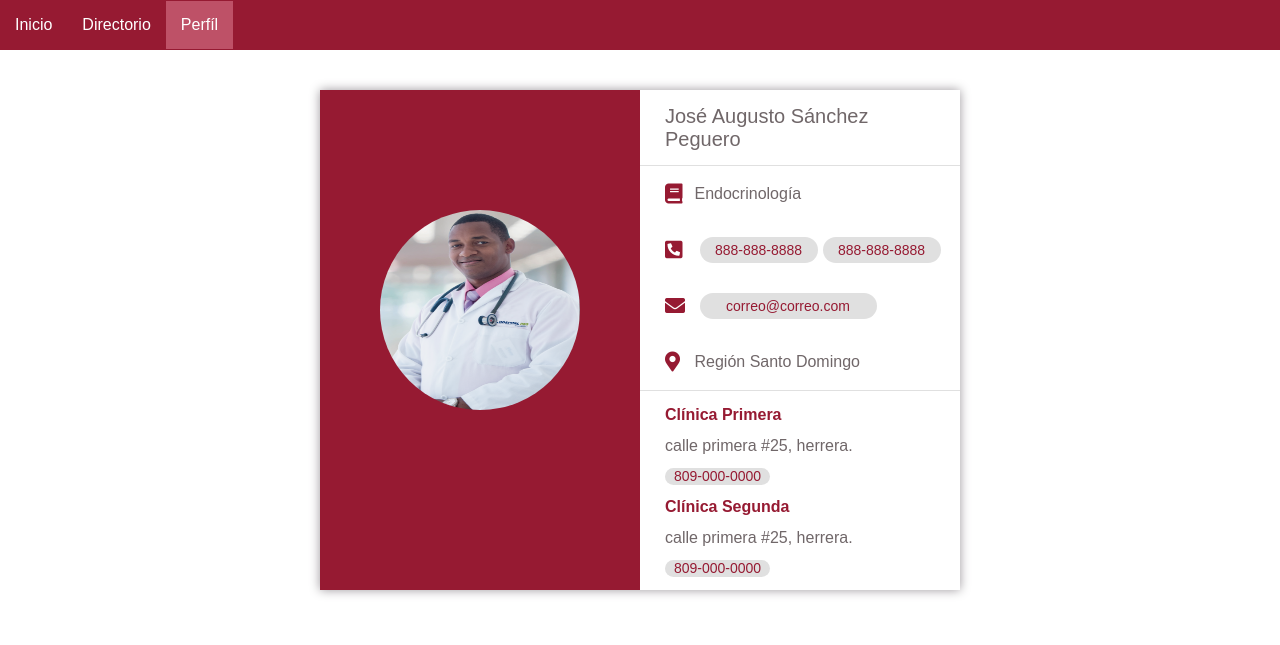
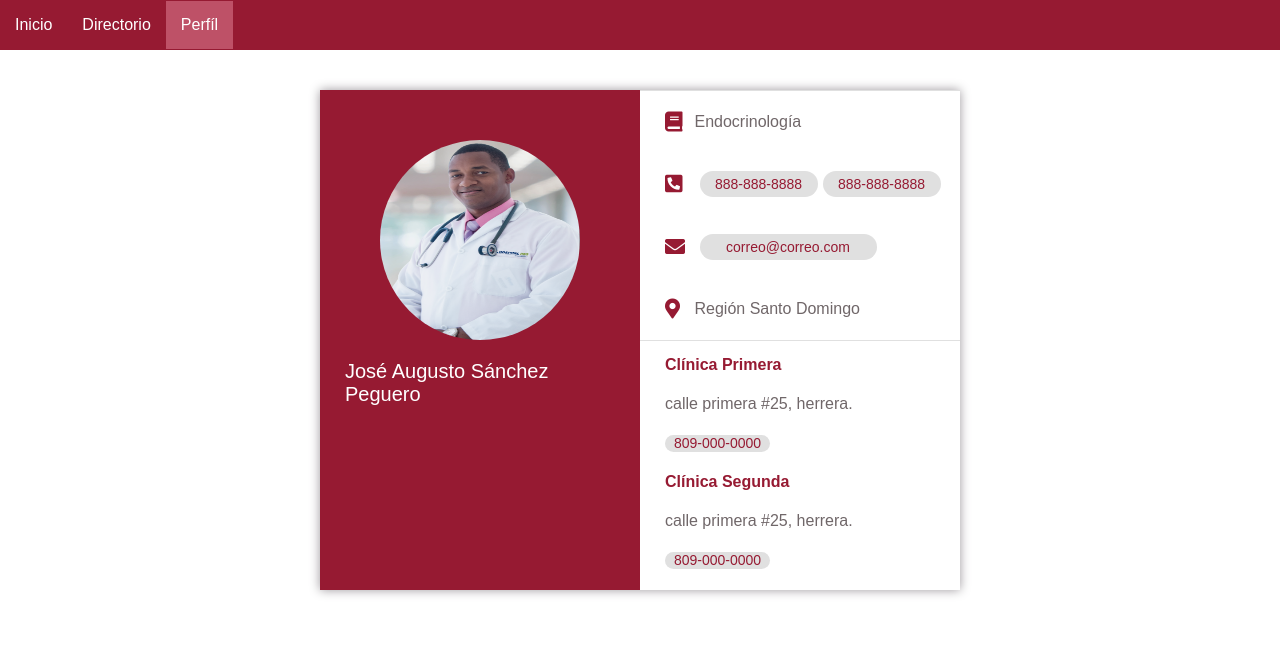
Before and after one commit to elassis/sodenn-doctor-profile, a PHP site: page / in a window 1280 px wide. Shown: the top 645 px of the page. Run offline with PHP 8.4, Linux system fonts and the light colour scheme.

Commit message:
updating css

```diff
--- a/styles.css
+++ b/styles.css
@@ -66,10 +40,10 @@ code for container*/
     margin-top:40px;
     display:grid;
     grid-template-columns: 50% 50%;
-    grid-template-rows: 15% 45% 40%;
-    grid-template-areas: "image name"
-    "image data"
-    "image data-work";
+    grid-template-rows: 50% 50%;
+    grid-template-areas: "image data"
+    "name data-work"
+    "name data-work";
     overflow: auto;
     box-sizing: border-box;
     -webkit-box-shadow: 0px 0px 10px 0px rgba(156,151,156,1);
@@ -80,7 +54,7 @@ box-shadow: 0px 0px 10px 0px rgba(156,151,156,1);
 .img{
     grid-area: image;
     background-color: #961a32;
-    padding-top: 120px;
+    padding-top: 50px;
     box-sizing: border-box;
 
 }
@@ -88,21 +62,21 @@ box-shadow: 0px 0px 10px 0px rgba(156,151,156,1);
 .img > img{
     width:200px;
     height:200px;
-    border-radius: 100px;
+    border-radius: 200px;
     display: block;
     margin: auto;
 
 }
 .name{
     grid-area: name;
-    border-radius: 0px 10px 0px 0px;
     display: flex;
     padding:0px 15px 0px 25px;
+    background-color: #961a32;
 }
 .name > p{
     font-size: 20px;
-    align-self: center;
-    color: #706769;
+    align-self:flex-start;
+    color:#fff;
 }
 .p-data{
     font-size: 16px;
```
Also changed, not shown: other parts of styles.css (+6 -29 lines).
